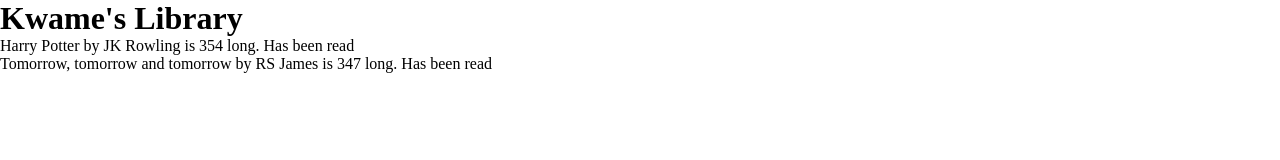
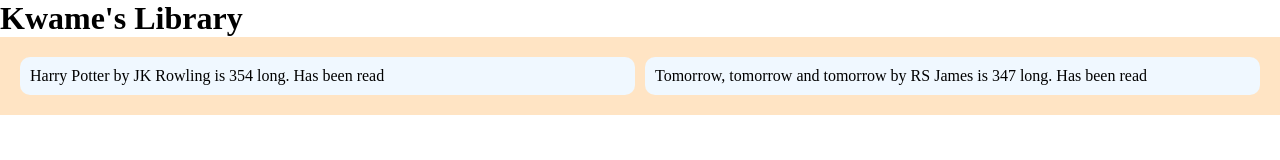
Before and after one commit to kimdogbe/odin_js_library, a plain HTML site: page index.html in a window 1280 px wide. Drawn offline with Linux system fonts and the light colour scheme.

Commit message:
Add basic css styling

```diff
--- a/style.css
+++ b/style.css
@@ -4,12 +4,16 @@
   margin: 0px;
 }
 
-.shelf {
+#shelf {
   display: grid;
-
+  grid-template-columns: 1fr 1fr;
+  padding: 20px;
+  gap: 10px;
   background-color: bisque;
 }
 
-.book {
+#shelf > div {
   background-color: aliceblue;
+  padding: 10px;
+  border-radius: 10px;
 }
```
